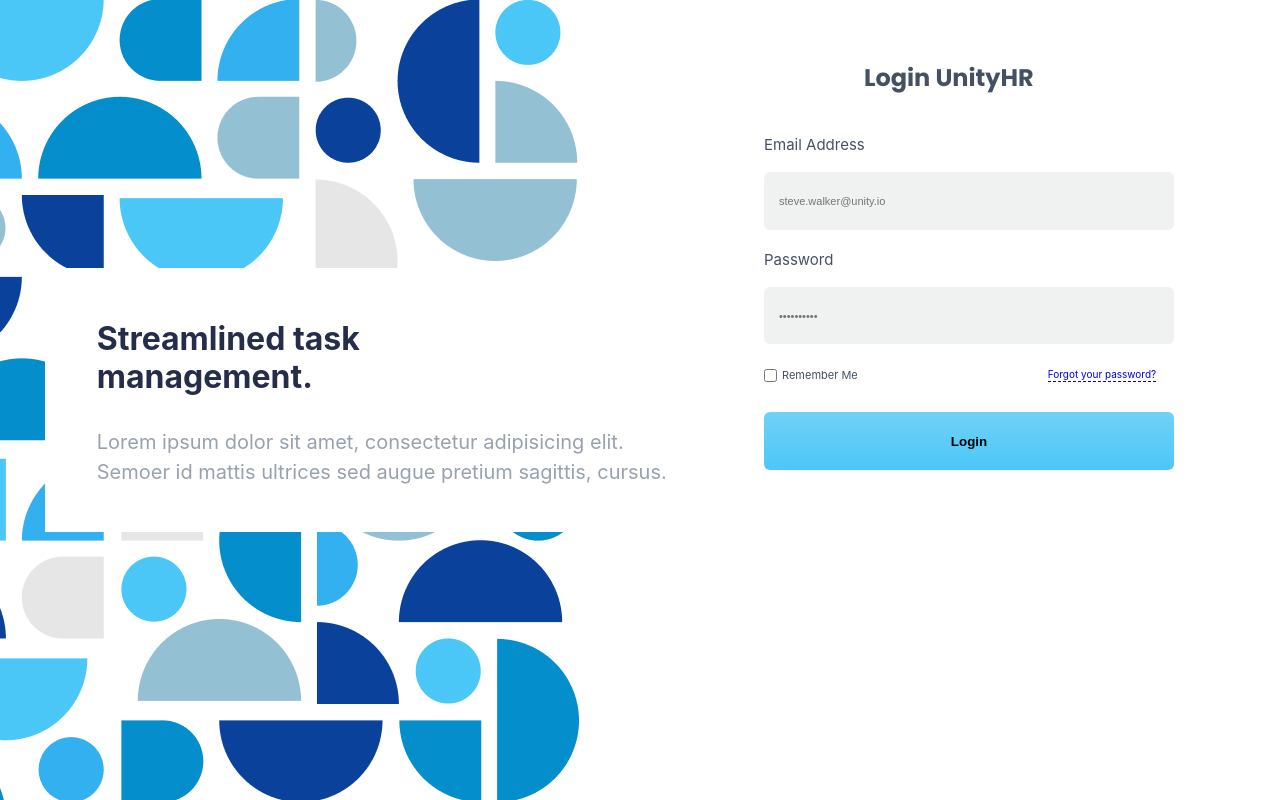
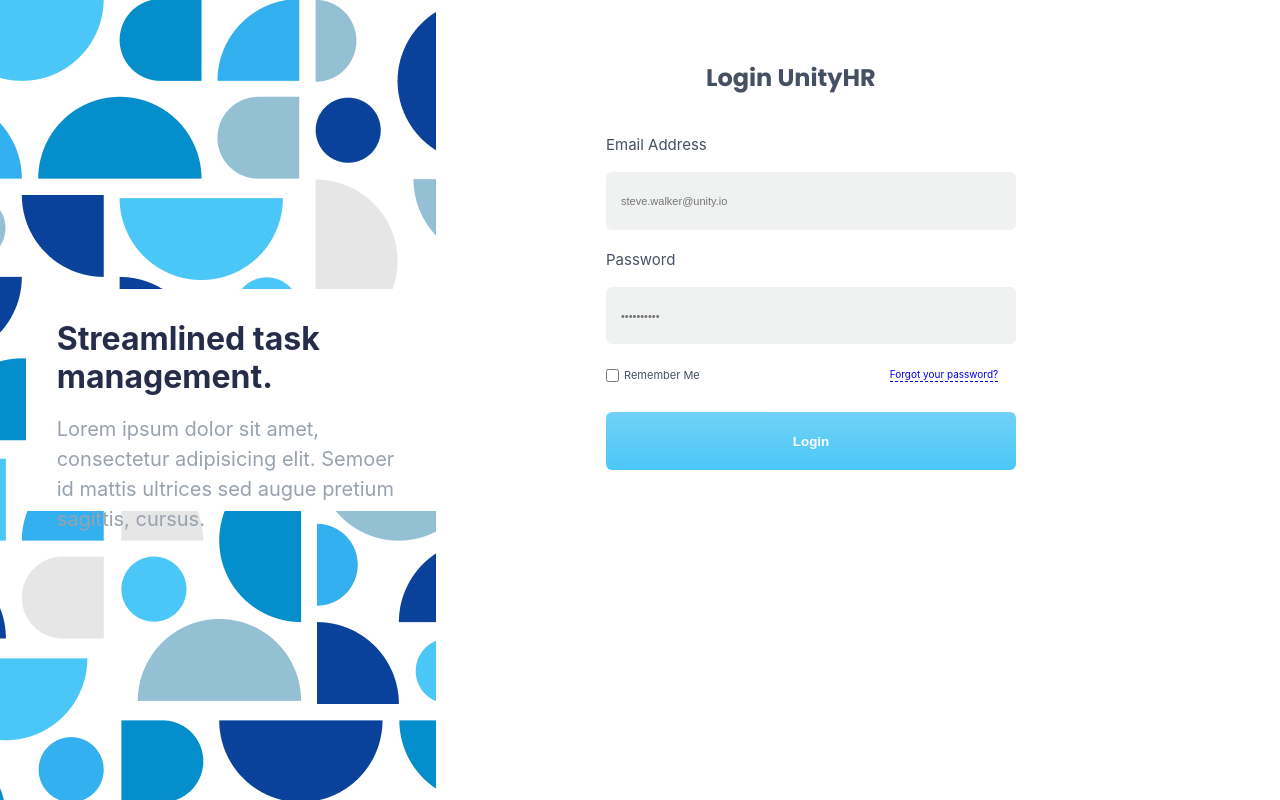
Before and after one commit to nology-tech/march-unityhr, a React (Create React App) app: page / in a window 1280 px wide. Built offline with nearby package versions, Linux system fonts and the light colour scheme.

Commit message:
styling width of component

```diff
--- a/src/component/AuthenticationPageLeft/AuthenticationPageLeft.jsx
+++ b/src/component/AuthenticationPageLeft/AuthenticationPageLeft.jsx
@@ -10,9 +10,8 @@
         </h1>
         <p>
           {" "}
-          Lorem ipsum dolor sit amet, consectetur adipisicing elit.
-          <br />
-          Semoer id mattis ultrices sed augue pretium sagittis, cursus.{" "}
+          Lorem ipsum dolor sit amet, consectetur adipisicing elit. Semoer id
+          mattis ultrices sed augue pretium sagittis, cursus.{" "}
         </p>
       </div>
     </div>
--- a/src/component/AuthenticationPageLeft/AuthenticationPageLeft.scss
+++ b/src/component/AuthenticationPageLeft/AuthenticationPageLeft.scss
@@ -6,7 +6,7 @@
 }
 
 .login-page-left-side {
-  width: 60%;
+  width: 40%;
   height: 100vh;
   background-color: $color-white;
   background-image: url("../../assets/images/login-page-shapes.jpg");
--- a/src/component/LoginPage/LoginPage.jsx
+++ b/src/component/LoginPage/LoginPage.jsx
@@ -12,6 +12,7 @@
         <input
           type="text"
           placeholder="steve.walker@unity.io"
+          required
           emailValue={emailInput}
           className="login-form__email--input"
         />
@@ -20,9 +21,11 @@
 
         <label className="login-form__password">Password</label>
         <input
-          type="text"
+          type="password"
+          required
           id="user-password"
           placeholder="••••••••••"
+          minLength="8"
           passValue={passwordInput}
           className="login-form__password--input"
         />
--- a/src/component/LoginPage/LoginPage.scss
+++ b/src/component/LoginPage/LoginPage.scss
@@ -17,12 +17,12 @@
 
 .login-form {
   display: flex;
-  // margin-right: 100px;
+  margin-left: 150px;
   flex-direction: column;
   justify-content: center;
   align-items: left;
   position: relative;
-  width: 40%;
+  width: 60%;
   height: 450px;
   padding: 20px;
   margin-bottom: 70px;
@@ -91,6 +91,7 @@
     border: none;
     background: $button-color-blue;
     font-weight: bold;
+    color: $color-white;
   }
 
   ::placeholder {
```
